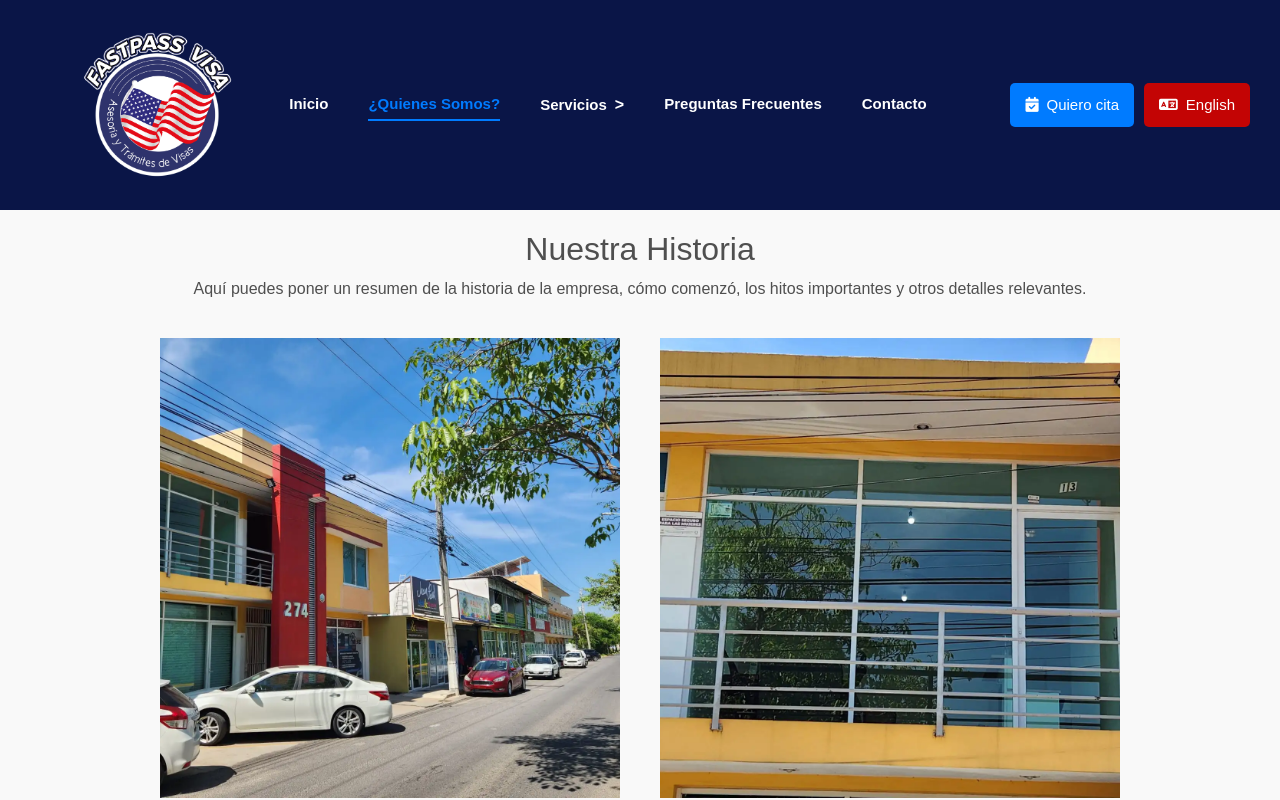
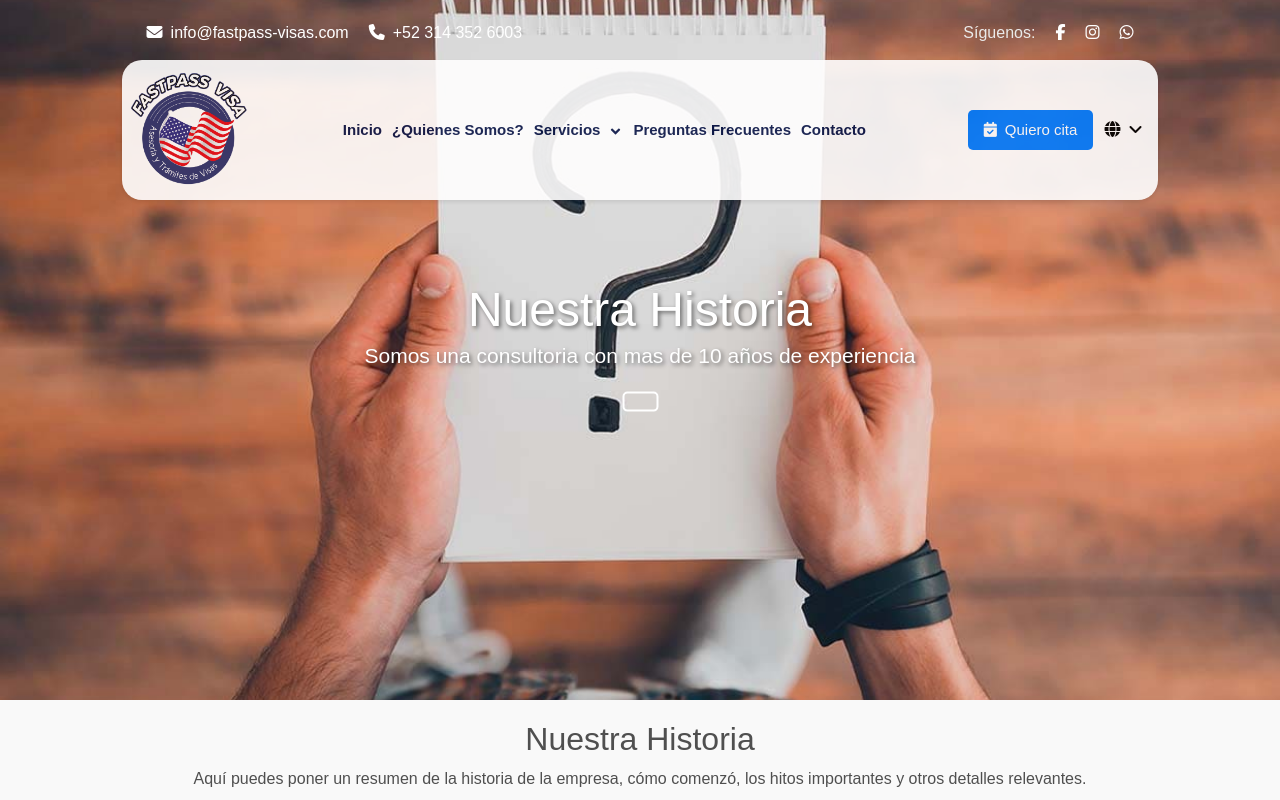
Before and after one commit to Danielhndzfor/WebFastPass, a React (Vite) app: page /about in a window 1280 px wide. Shown: the top 800 px of the page. Built offline with nearby package versions, Linux system fonts and the light colour scheme.

Commit message:
Agregando diseño

```diff
--- a/src/Screens/About.jsx
+++ b/src/Screens/About.jsx
@@ -1,6 +1,8 @@
 import React from 'react';
 import { useTranslation } from 'react-i18next';
 import '../css/About.css';
+import Parallax from '../components/Parallax'
+import fondoQ from '/fondoQ.jpg'
 
 const About = () => {
     const { t } = useTranslation();
@@ -14,6 +16,13 @@ const About = () => {
     ];
 
     return (
+        <>
+            <Parallax
+            height="700px"
+            backgroundImage={fondoQ}
+            title="Nuestra Historia"
+            subtitle="Somos una consultoria con mas de 10 años de experiencia"
+            />
             <div className="about-container">
                 {/* Historia */}
                 <section className="section history-section fade-in">
@@ -76,6 +85,7 @@ const About = () => {
                     <a href="/contact" className="btn btn-primary">{t('Contactar')}</a>
                 </div>
             </div>
+        </>
     );
 };
 
--- a/src/components/NavBar.jsx
+++ b/src/components/NavBar.jsx
@@ -4,6 +4,7 @@ import { useTranslation } from "react-i18next";
 import Logo from "/logoP.webp";
 import "../css/NavBar.css";
 import { MDBIcon } from "mdb-react-ui-kit";
+import { FaAngleDown } from 'react-icons/fa';
 
 const links = [
   {
@@ -17,6 +18,7 @@ const links = [
   {
     key: "Servicios",
     href: "/services",
+    icon: <FaAngleDown />,
     submenu: [
       {
         key: "Cita Informativa",
@@ -71,10 +73,16 @@ const NavBar = () => {
   const [submenuOpen, setSubmenuOpen] = useState({});
   const { t, i18n } = useTranslation();
   const location = useLocation();
+  const [loading, setLoading] = useState(false);
 
   const toggleLanguage = () => {
+    setLoading(true);
     const newLanguage = i18n.language === "es" ? "en" : "es";
-    i18n.changeLanguage(newLanguage);
+    i18n.changeLanguage(newLanguage).finally(() => {
+      setTimeout(() => {
+        setLoading(false);
+      }, 1000);
+    });
   };
 
   const handleButtonClick = () => {
@@ -91,29 +99,66 @@ const NavBar = () => {
   };
 
   const handleSubmenuClick = (key, e) => {
-    if(e) {
-      e.stopPropagation();
-    }
-    if (window.innerWidth < 982) { // Detectar dispositivos móviles
+    if (e) e.stopPropagation();
+    if (window.innerWidth < 982) {
       toggleSubmenu(key);
     }
   };
 
   const handleMenuToggle = () => {
     setMenuOpen((prev) => {
-      if (prev) {
-        setSubmenuOpen({});
-      }
+      if (prev) setSubmenuOpen({});
       return !prev;
     });
   };
 
   return (
+    <>
+      {loading && (
+        <div className="loading-overlay">
+          <div className="spinner"></div>
+        </div>
+      )}
+      <div className={`contacto ${loading ? 'blur' : ''}`}>
+        <div className="contacto">
+          <div className="contacto-info">
+            <p><a href="mailto:info@fastpass-visas.com"><MDBIcon fas icon="envelope" className='me-2' />info@fastpass-visas.com</a></p>
+            <p><a href="tel:+523146885645"><MDBIcon fas icon="phone" className='me-2' />+52 314 352 6003</a></p>
+          </div>
+          <div className="contacto-social">
+            <span>
+              {t("Síguenos")}:
+            </span>
+            <a href="https://www.facebook.com/visasmanzanillo?mibextid=dGKdO6" target="_blank" rel="noopener noreferrer">
+              <MDBIcon fab icon="facebook-f" />
+            </a>
+            <a href="https://www.instagram.com/fastpass_visa/" target="_blank" rel="noopener noreferrer">
+              <MDBIcon fab icon="instagram" />
+            </a>
+            <a href="https://wa.me/523143526003" target="_blank" rel="noopener noreferrer">
+              <MDBIcon fab icon="whatsapp" />
+            </a>
+          </div>
+        </div>
         <nav>
           <div className="logo">
             <Link to="/">
               <img src={Logo} alt="Logo" />
             </Link>
+          </div>
+
+          <div className="nav-buttons-container">
+            <button className="language-button">
+              <MDBIcon fas icon="globe" className='me-2 sizeM' />
+              <MDBIcon fas icon="angle-down" />
+              <span className="language-text" onClick={toggleLanguage} style={{ cursor: 'pointer' }}>
+                {i18n.language === "es" ? "English" : "Español"}
+              </span>
+            </button>
+
+            <button className="menu-button" onClick={handleMenuToggle}>
+              <MDBIcon fas icon="bars" className="sizeM" />
+            </button>
           </div>
 
           <div className={`nav-menu ${menuOpen ? "open" : ""}`}>
@@ -134,7 +179,7 @@ const NavBar = () => {
                         style={{ marginLeft: '8px', cursor: 'pointer' }}
                         onClick={(e) => handleSubmenuClick(link.key, e)}
                       >
-                    &gt;
+                        {link.icon && link.icon}
                       </span>
                     )}
                   </div>
@@ -171,15 +216,22 @@ const NavBar = () => {
               <MDBIcon fas icon="calendar-check" className='me-2' />
               {t("Quiero cita")}
             </button>
-        <button onClick={toggleLanguage} className="language-button">
-          <MDBIcon fas icon="language" className="me-2" />
+
+            <button className="language-button">
+              <MDBIcon fas icon="globe" className='me-2' />
+              <MDBIcon fas icon="angle-down" />
+              <span className="language-text" onClick={toggleLanguage} style={{ cursor: 'pointer' }}>
                 {i18n.language === "es" ? "English" : "Español"}
+              </span>
             </button>
+
             <button className="menu-button" onClick={handleMenuToggle}>
               <MDBIcon fas icon="bars" />
             </button>
           </div>
         </nav>
+      </div>
+    </>
   );
 };
 
--- a/src/components/Parallax.jsx
+++ b/src/components/Parallax.jsx
@@ -1,20 +1,20 @@
 import React from 'react';
 import { useTranslation } from 'react-i18next';
-import '../css/Parallax.css'; // Asegúrate de que la ruta sea correcta
+import '../css/Parallax.css';
 
-function Parallax() {
+function Parallax({ height, backgroundImage, title, subtitle, linkText }) {
     const { t } = useTranslation();
-    const whatsappNumber = '523143526003'; // Reemplaza con el número de WhatsApp de destino
+    const whatsappNumber = '523143526003';
     const textMessage = `Buenas tardes, me gustaría realizar una cita 📅🕒`;
     const whatsappLink = `https://wa.me/${whatsappNumber}?text=${encodeURIComponent(textMessage)}`;
 
     return (
-        <div className="parallax-container fade-in">
+        <div className="parallax-container fade-in" style={{ backgroundImage: `url(${backgroundImage})`, height: `${height}` }}>
             <div className="parallax-content">
-                <h1>{t('Uniendo Familias')}</h1>
-                <p>{t('Especialistas en visas y migración')}</p>
+                <h1>{t(title)}</h1>
+                <p>{t(subtitle)}</p>
                 <a href={whatsappLink} target="_blank" rel="noopener noreferrer" className="contactbtn">
-                    {t('Contáctanos')}
+                    {t(linkText)}
                 </a>
             </div>
         </div>
--- a/src/css/NavBar.css
+++ b/src/css/NavBar.css
@@ -1,13 +1,29 @@
 /* Estilos generales */
+nav {
+    display: flex;
+    align-items: center;
+    justify-content: space-between;
+    padding: 5px;
+    background-color: rgb(255, 254, 254);
+    box-shadow: 0 2px 4px rgba(0, 0, 0, 0.1);
+    opacity: 0.9;
+    box-shadow: 0 2px 4px rgba(0, 0, 0, 0.1);
+    width: 90%;
+    border-radius: 20px;
+    position: absolute;
+    top: 50px;
+    left: 5%;
+    z-index: 1000;
+    height: 140px;
+}
+
 .logo {
     margin-bottom: 0;
+    margin-left: 5%;
 }
 
 .logo img {
-    margin-left: 70px;
-    margin-top: 20px;
-    margin-bottom: 20px;
-    height: 150px;
+    height: 140px;
     animation: slideIn 2s ease-in-out;
     transition: transform 0.3s ease;
 }
@@ -16,377 +32,345 @@
     transform: scale(1.1);
 }
 
-body {
+ul {
+    display: flex;
+    list-style: none;
     margin: 0;
-    padding: 0;
-    font-family: Arial, sans-serif;
+    margin-right: 10px;
+    flex-grow: 1;
+    justify-content: space-evenly;
+    /* Distribuye equitativamente los elementos */
 }
 
-nav {
-    display: flex;
-    /* Asegúrate de que el nav use flexbox */
-    align-items: center;
-    /* Centra verticalmente los elementos */
-    justify-content: space-between;
-    /* Espacia los elementos */
-    padding: 10px;
-    /* Añade padding si lo necesitas */
-    background-color: #0A1547;
-    /* Color de fondo del navbar */
-    animation: fadeIn 2s ease-in-out;
-    z-index: 10;
-}
-
-.nav-menu {
-    flex: 1;
-    /* Toma el espacio disponible entre el logo y los botones */
-    display: flex;
-    justify-content: center;
-    /* Centra el menú horizontalmente */
-    margin-right: 20px;
-}
-
-.nav-menu ul {
-    list-style-type: none;
-    display: flex;
-    justify-content: center;
-    /* Centra el contenido del ul */
-    margin: 0;
-    padding: 0;
-}
-
-.nav-menu ul li {
+li {
     position: relative;
-    margin: 0 20px;
+    /* Necesario para que el submenú se posicione correctamente */
+    margin: 0 10px;
+    text-decoration: none;
 }
 
 .nav-menu ul li ul {
     display: none;
     position: absolute;
+    top: 100%;
+    /* Posiciona el submenú justo debajo del elemento padre */
+    left: 0;
+    /* Alinea el submenú con el borde izquierdo del elemento padre */
     width: 300px;
-    /* Ancho del submenú */
-    top: 100%;
-    left: 0;
-    background-color: #0A1547;
-    /* Color de fondo del menú desplegable */
+    background-color: #EAEAEA;
+    border-radius: 10px;
+    box-shadow: 0 2px 4px rgba(0, 0, 0, 0.1);
     padding: 10px;
-    list-style-type: none;
-    box-shadow: 0 8px 16px rgba(0, 0, 0, 0.1);
-    z-index: 20;
-    /* Menú desplegable tiene un z-index aún más alto */
+    z-index: 1000;
+    transform: translateY(10px);
+    /* Añade un pequeño desplazamiento */
+    transition: transform 0.3s ease, opacity 0.3s ease;
+    opacity: 0;
+    pointer-events: none;
 }
 
 .nav-menu ul li ul li {
-    margin: 10px 0;
-    /* Espaciado entre opciones */
-    padding-left: 10px;
-    white-space: nowrap;
-    /* Evita que el texto se corte */
-    border-left: white 1px solid;
-    /* Línea divisoria entre elementos */
+    margin: 5px 0;
 }
 
 .nav-menu ul li:hover ul {
     display: block;
-    /* Muestra el submenú al pasar el mouse */
+    transform: translateY(0);
+    /* Muestra el submenú en su posición original */
+    opacity: 1;
+    pointer-events: auto;
 }
 
-.nav-link {
-    display: flex;
-    /* Usar flexbox para alinear los elementos */
-    align-items: center;
-    /* Centra verticalmente */
-    text-decoration: none;
-    color: white;
-    font-size: 18px;
-    font-weight: bold;
-    transition: color 0.3s ease, border-bottom 0.3s ease;
-    position: relative;
-}
-
-.nav-link:hover {
-    color: #007BFF;
-    /* Cambia el color según tu preferencia */
-}
-
-.nav-link::after {
+li .nav-link::after {
     content: '';
-    display: block;
+    position: absolute;
     width: 0;
     height: 2px;
-    background: #007BFF;
-    /* Cambia el color según tu preferencia */
+    display: block;
+    background: #0A1547; /* Color del subrayado */
     transition: width 0.3s;
-    position: absolute;
     bottom: -5px;
     left: 0;
 }
 
-.nav-link:hover::after {
+li .nav-link:hover::after,
+li .nav-link.active::after {
     width: 100%;
+    /* Subraya todo el texto */
 }
 
-.nav-link.selected {
-    color: #007BFF;
-    /* Cambia el color según tu preferencia */
+.nav-link {
+    display: inline-flex;
+    align-items: center;
+    text-decoration: none;
+    color: #0A1547;
+    font-weight: 600;
+    font-size: 18px;
+    transition: color 0.3s ease;
 }
 
-.nav-link.selected::after {
-    width: 100%;
+.nav-link .icon {
+    margin-left: 2px;
+    font-size: 12px;
 }
 
-@keyframes fadeIn {
-    from {
-        opacity: 0;
-    }
-
-    to {
-        opacity: 1;
-    }
+.menu-button {
+    display: none;
 }
 
-@keyframes slideIn {
-    from {
-        transform: translateY(-100px);
-        opacity: 0;
-    }
-
-    to {
-        transform: translateY(0);
-        opacity: 1;
-    }
+.language-button {
+    border: none;
+    background-color: transparent;
+    cursor: pointer;
+    margin: 0 10px;
 }
 
-.nav-buttons {
-    display: flex;
-    align-items: center;
-    /* Centra los botones verticalmente */
-    margin-right: 20px;
-    /* Alinea los botones a la derecha */
+.language-button .language-text {
+    display: none;
 }
 
-.language-button,
-.appointment-button,
-.menu-button {
-    margin-left: 10px;
-    /* Espaciado entre los botones */
-    padding: 10px 15px;
-    border: none;
+.language-button:hover .language-text {
+    display: flex;
+    position: absolute;
+    background-color: #EAEAEA;
     border-radius: 5px;
-    cursor: pointer;
-    font-size: 15px;
-    transition: background-color 0.3s ease;
+    padding: 5px;
 }
 
 .appointment-button {
     background-color: #007BFF;
-    /* Color del botón de cita */
     color: white;
+    border: none;
+    border-radius: 5px;
+    padding: 10px 20px;
+    cursor: pointer;
+    font-size: 18px;
+    transition: background-color 0.3s ease, color 0.3s ease;
 }
 
-.appointment-button:hover {
-    background-color: #0056b3;
-    /* Color al pasar el mouse */
+.contacto {
+    display: flex;
+    justify-content: space-between;
+    align-items: center;
+    padding: 0 5px;
+    width: 90%;
+    border-radius: 20px;
+    position: absolute;
+    top: 10px;
+    left: 5%;
+    z-index: 1000;
 }
 
-.language-button {
-    background-color: #c30404;
-    /* Color del botón de idioma */
-    color: white;
+.contacto-info {
+    display: flex;
+    padding: 0 10px;
 }
 
-.language-button:hover {
-    background-color: #970303;
-    /* Color al pasar el mouse */
+.contacto-info p {
+    margin: 0 10px;
 }
 
-.menu-button {
-    background-color: transparent;
-    color: white;
-    font-size: 24px;
-    display: none;
-    /* Oculto por defecto */
+.contacto-social {
+    display: flex;
+    padding: 0 10px;
 }
 
-.menu-button:hover {
-    color: #007BFF;
-    /* Cambia el color según tu preferencia */
+.contacto-social a {
+    margin: 0 10px;
 }
 
-.res {
+.contacto-social span {
+    color: #EAEAEA;
+    margin: 0 10px;
+}
+
+.loading-overlay {
+    position: fixed;
+    top: 0;
+    left: 0;
+    width: 100%;
+    height: 100%;
+    background-color: rgba(255, 255, 255, 0.8);
+    display: flex;
+    align-items: center;
+    justify-content: center;
+    z-index: 2000;
+}
+
+.spinner {
+    border: 6px solid #f3f3f3;
+    /* Light grey */
+    border-top: 6px solid #3498db;
+    /* Blue */
+    border-radius: 50%;
+    width: 40px;
+    height: 40px;
+    animation: spin 1s linear infinite;
+}
+
+@keyframes spin {
+    0% {
+        transform: rotate(0deg);
+    }
+
+    100% {
+        transform: rotate(360deg);
+    }
+}
+
+.blur {
+    filter: blur(3px);
+}
+
+.nav-buttons-container {
     display: none;
 }
 
-.arrow {
-    transition: transform 0.3s ease;
-    /* Transición suave para la rotación */
-    font-size: 16px;
-    /* Asegura que la flecha tenga un tamaño adecuado */
-    cursor: pointer;
-    /* Cambia el cursor para indicar que es clickeable */
-}
-
-.arrow.open {
-    transform: rotate(90deg);
-    /* Rota la flecha al abrir el submenú */
-}
-
-/* Estilos para vista móvil */
-@media (max-width: 1230px) {
-
-    .nav-link:hover+ul,
-    ul:hover {
-        display: block;
+@media (min-width: 1101px) and (max-width: 1440px) {
+    .logo {
+        margin: 0;
+    }
+    .logo img {
+        height: 120px;
+    }
+    ul {
+        padding: 0;
+    }
+    li {
+        margin: 0 5px;
     }
 
-    .logo img {
-        margin-left: 20px;
-        height: 120px;
-    }
-
-    .res {
-        display: block;
-    }
-
-    .nav-menu {
-        position: fixed;
-        /* Usa fixed para que se mantenga en su lugar al hacer scroll */
-        top: 150px;
-        left: -100%;
-        /* Oculta el menú fuera de la vista */
-        width: 100%;
-        /* Ajusta el ancho según tus necesidades */
-        height: 40vh;
-        /* Ocupa toda la altura de la ventana */
-        background-color: #0A1547;
-        /* Color de fondo del menú */
-        transition: left 0.3s ease;
-        /* Efecto de transición al abrir */
-        z-index: 10;
-        /* Asegúrate de que esté por encima de otros elementos */
-    }
-
-    .nav-menu.open {
-        left: 0;
-        /* Mueve el menú a la vista al abrir */
-    }
-
-    .nav-menu ul {
-        display: flex;
-        flex-direction: column;
-        /* Acomoda los elementos verticalmente */
-        width: 80%;
-        /* Asegúrate de que ocupe el 80% */
-        margin: 0 auto;
-        /* Centra el menú en el contenedor */
-    }
-
-    .nav-menu ul li {
-        margin: 10px 0;
-        width: 100%;
-        /* Asegúrate de que ocupe el 100% */
-        display: flex;
-        /* Usar flexbox para alinear los elementos */
-        justify-content: center;
-        /* Centra el contenido de las opciones */
-    }
-
-    .nav-menu ul li ul {
-        width: 100%;
-        /* Asegúrate de que ocupe el 100% */
-        display: block;
-        /* Mostrar el submenú en vista móvil */
-    }
-
-    .nav-menu ul li ul li {
-        width: auto;
-        /* Ancho automático para las opciones del submenú */
-        white-space: normal;
-        /* Permitir que el texto se ajuste */
-        display: flex;
-        /* Usar flexbox para alinear los elementos */
-        justify-content: center;
-        /* Centra el contenido de las opciones del submenú */
-    }
-
-
-    .sublink {
-        margin: 13px 0;
-        border-bottom: white 1px solid;
-        /* Línea divisoria entre elementos */
-    }
-
-    .nav-buttons {
-        margin-right: 10px;
-    }
-
-    .appointment-button {
-        display: none;
-        /* Ocultar el botón de cita en vista móvil */
-    }
-
-    .appointment-button2 {
-        width: 100%;
-        /* Asegúrate de que ocupe el 100% */
-        margin-top: 10px;
-        /* Margen para separar del contenido anterior */
-        padding: 15px;
-        /* Asegura que el botón sea más grande */
-        background-color: #007BFF;
-        /* Cambia el color según tu preferencia */
-        color: white;
-        /* Color del texto */
-        border: none;
-        /* Sin bordes */
-        border-radius: 5px;
-        /* Bordes redondeados */
-        cursor: pointer;
-        /* Cambia el cursor para indicar que es clickeable */
-    }
-
-    .language-button {
-        width: 110px;
-        font-size: 12px;
-    }
-
-    .menu-button {
-        display: block;
-        /* Mostrar el botón de menú hamburguesa en vista móvil */
-    }
-
-    .arrow {
-        padding-left: 5px;
-        transition: transform 0.3s ease;
-        /* Transición suave para la rotación */
-        font-size: 18px;
-        /* Asegura que la flecha tenga un tamaño adecuado */
-        cursor: pointer;
-        /* Cambia el cursor para indicar que es clickeable */
-    }
-
-    .arrow.open {
-        transform: rotate(90deg);
-        /* Rota la flecha al abrir el submenú */
-    }
-}
-
-@media (max-width: 1320px) {
     .nav-link {
         font-size: 15px;
     }
 
     .appointment-button {
-        padding: 10px 15px;
+        font-size: 15px;
+        padding: 8px 16px;
+    }
+    .language-button {
+        margin: 0 5px;
     }
 }
 
-@media (max-width: 1150px) {
+@media (min-width: 988px) and (max-width: 1100px) {
+    .logo {
+        margin: 0;
+    }
+    .logo img {
+        height: 120px;
+    }
+    ul {
+        padding: 0;
+    }
+    li {
+        margin: 0 5px;
+    }
+
     .nav-link {
-        font-size: 10px;
-        margin: 0;
+        font-size: 13px;
     }
 
     .appointment-button {
-        padding: 8px 12px;
+        font-size: 13px;
+        padding: 8px 16px;
+    }
+    .language-button {
+        margin: 0 5px;
     }
 }
+
+
+/* Estilos para dispositivos móviles */
+@media (max-width: 982px) {
+    nav {
+        flex-direction: column;
+        padding: 10px;
+        height: auto;
+    }
+
+    .logo img {
+        height: 150px;
+    }
+
+    .nav-buttons-container {
+        display: flex;
+        justify-content: space-between;
+        width: 100%;
+        margin-bottom: 10px;
+    }
+
+    .sizeM {
+        font-size: 25px;
+    }
+
+    .nav-menu {
+        width: 100%;
+        display: none;
+        flex-direction: column;
+        align-items: flex-start;
+    }
+
+    .nav-menu.open {
+        display: flex;
+    }
+
+    ul {
+        flex-direction: column;
+        align-items: flex-start;
+        margin: 0;
+        margin-left: 0;
+        width: 100%;
+    }
+
+    li {
+        margin: 10px 0;
+        width: 100%;
+    }
+
+    .nav-link {
+        font-size: 18px;
+        padding: 10px 0;
+        width: 100%;
+    }
+
+    .nav-menu ul li ul {
+        position: relative; /* Cambiado de absolute a relative */
+        left: 0;
+        width: 100%;
+        top: 0; /* Asegurarse de que el submenu comience justo debajo del menú principal */
+        padding-left: 20px; /* Desplazamiento del submenu */
+    }
+
+    .nav-menu ul li ul li {
+        padding-left: 20px;
+    }
+
+    .menu-button {
+        display: block;
+        background-color: transparent;
+        border: none;
+        cursor: pointer;
+        font-size: 24px;
+        color: #0A1547;
+    }
+
+    .language-button .language-text {
+        display: none;
+    }
+
+    .nav-buttons {
+        display: flex;
+        justify-content: space-between;
+        width: 100%;
+    }
+
+    .contacto-social {
+        margin: 0 50px;
+        padding: 0 10px;
+    }
+
+    .nav-buttons, .contacto-info {
+        display: none;
+    }
+}
```
Also changed, not shown: src/Screens/Home.jsx (+8 -7 lines), src/css/Home.css (+2 -7 lines), src/css/Parallax.css (+4 -4 lines), public/fondoQ.jpg (added). Lines whose indentation alone changed are shown as unchanged.
